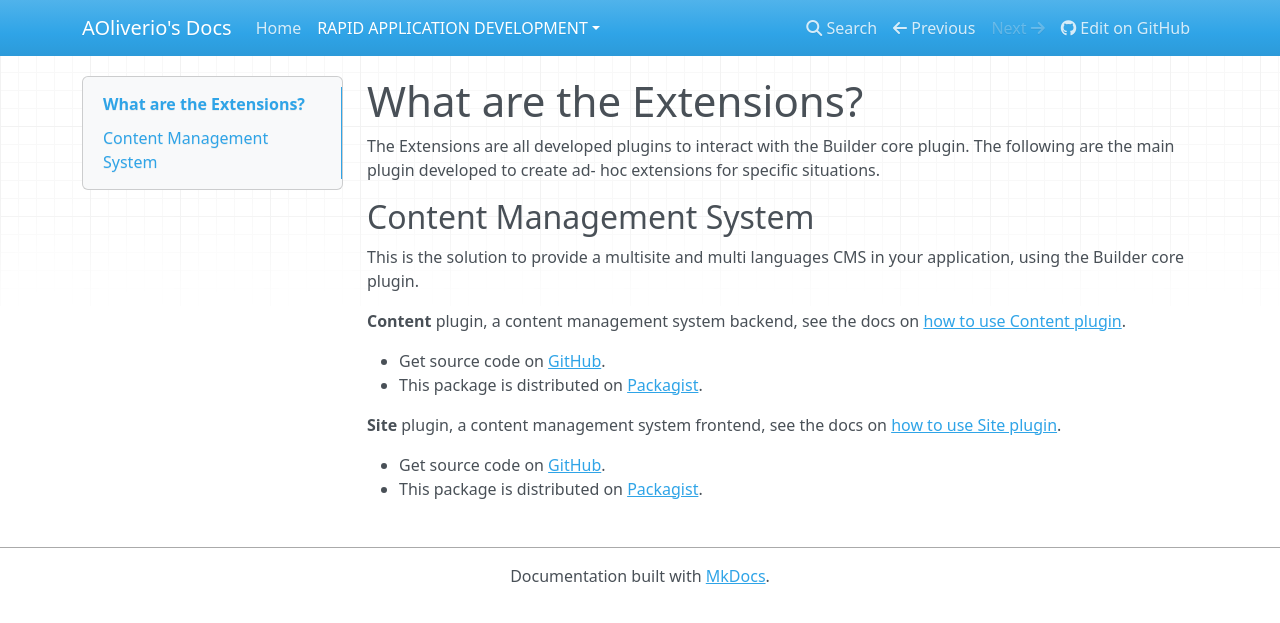
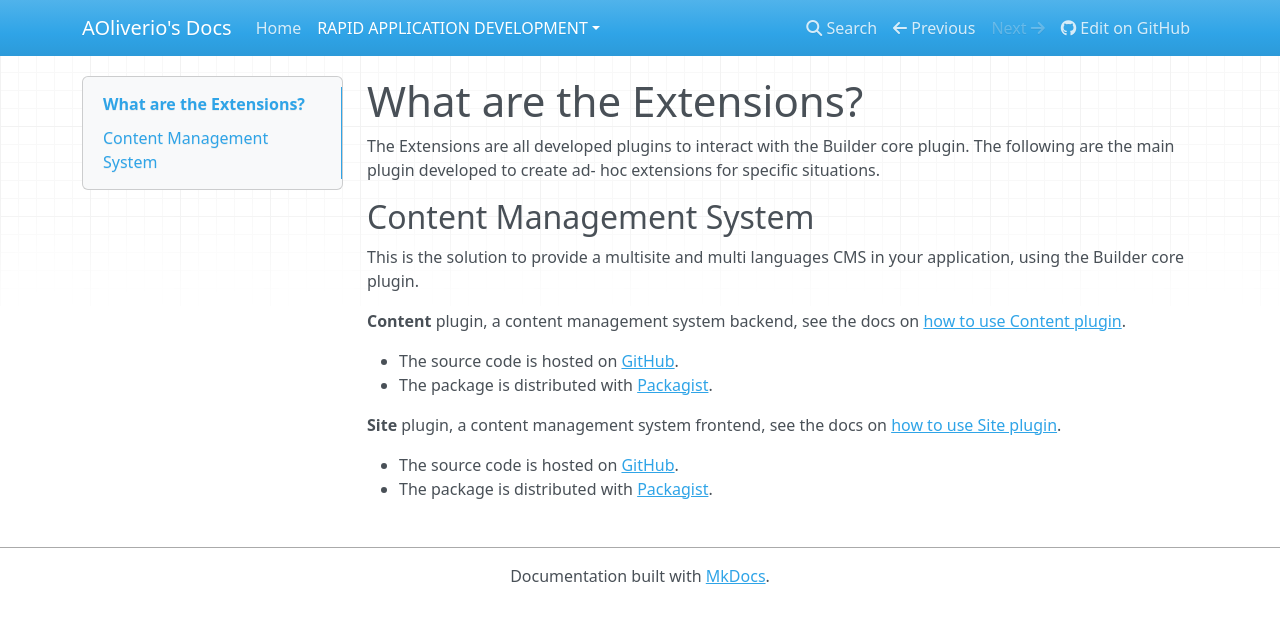
Before and after one commit to aoliverio/docs-repository, an MkDocs documentation site: the page built from docs/builder-extensions.md, in a window 1280 px wide. Shown: the top 623 px of the page. Built offline with MkDocs 1.6.1, drawn with Linux system fonts in a browser that asks for light colours; nearby versions of some CDN libraries; old or Windows-style settings are respelled for this version of MkDocs.

Commit message:
Updated builder-extensions.md

```diff
--- a/docs/builder-extensions.md
+++ b/docs/builder-extensions.md
@@ -10,10 +10,10 @@ using the Builder core plugin.
 
 **Content** plugin, a content management system backend, see the docs on [how to use Content plugin](http://aoliverio.readthedocs.org/projects/builder-content/en/latest/).
 
-- Get source code on [GitHub](https://github.com/aoliverio/content).
-- This package is distributed on [Packagist](https://packagist.org/packages/aoliverio/content).
+- The source code is hosted on [GitHub](https://github.com/aoliverio/content).
+- The package is distributed with [Packagist](https://packagist.org/packages/aoliverio/content).
 
 **Site** plugin, a content management system frontend, see the docs on [how to use Site plugin](http://aoliverio.readthedocs.org/projects/builder-site/en/latest/).
 
-- Get source code on [GitHub](https://github.com/aoliverio/site).
-- This package is distributed on [Packagist](https://packagist.org/packages/aoliverio/site).
+- The source code is hosted on [GitHub](https://github.com/aoliverio/site).
+- The package is distributed with [Packagist](https://packagist.org/packages/aoliverio/site).
```
